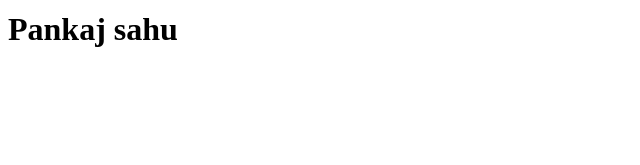
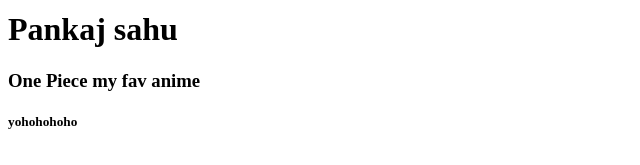
Before and after one commit to PankajGajpalla/ttest, a plain HTML site: page ttest.html in a window 1280 px wide. Shown: the part 393-558 px from the top of the page, without its empty margins (0-640 px from the left). Drawn offline with Linux system fonts and the light colour scheme.

Commit message:
Update ttest.html

```diff
--- a/ttest.html
+++ b/ttest.html
@@ -5,6 +5,7 @@
     <body>
         <img src="DSC_0163.JPG" width="500px" >
         <h1>Pankaj sahu</h1>
-
+        <h3>One Piece my fav anime</h3>
+        <h5>yohohohoho</h5>
     </body>
 </html>
```
